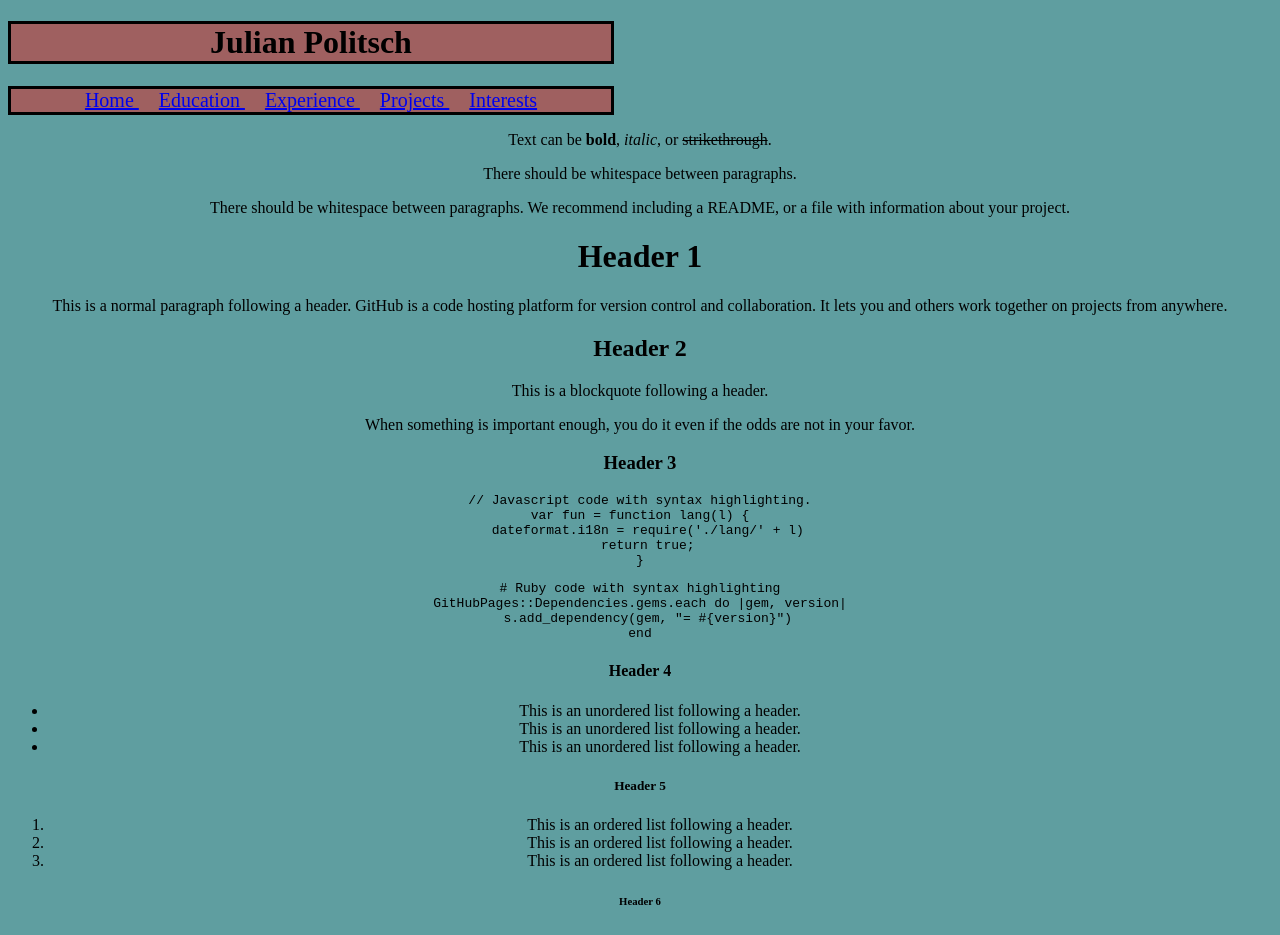
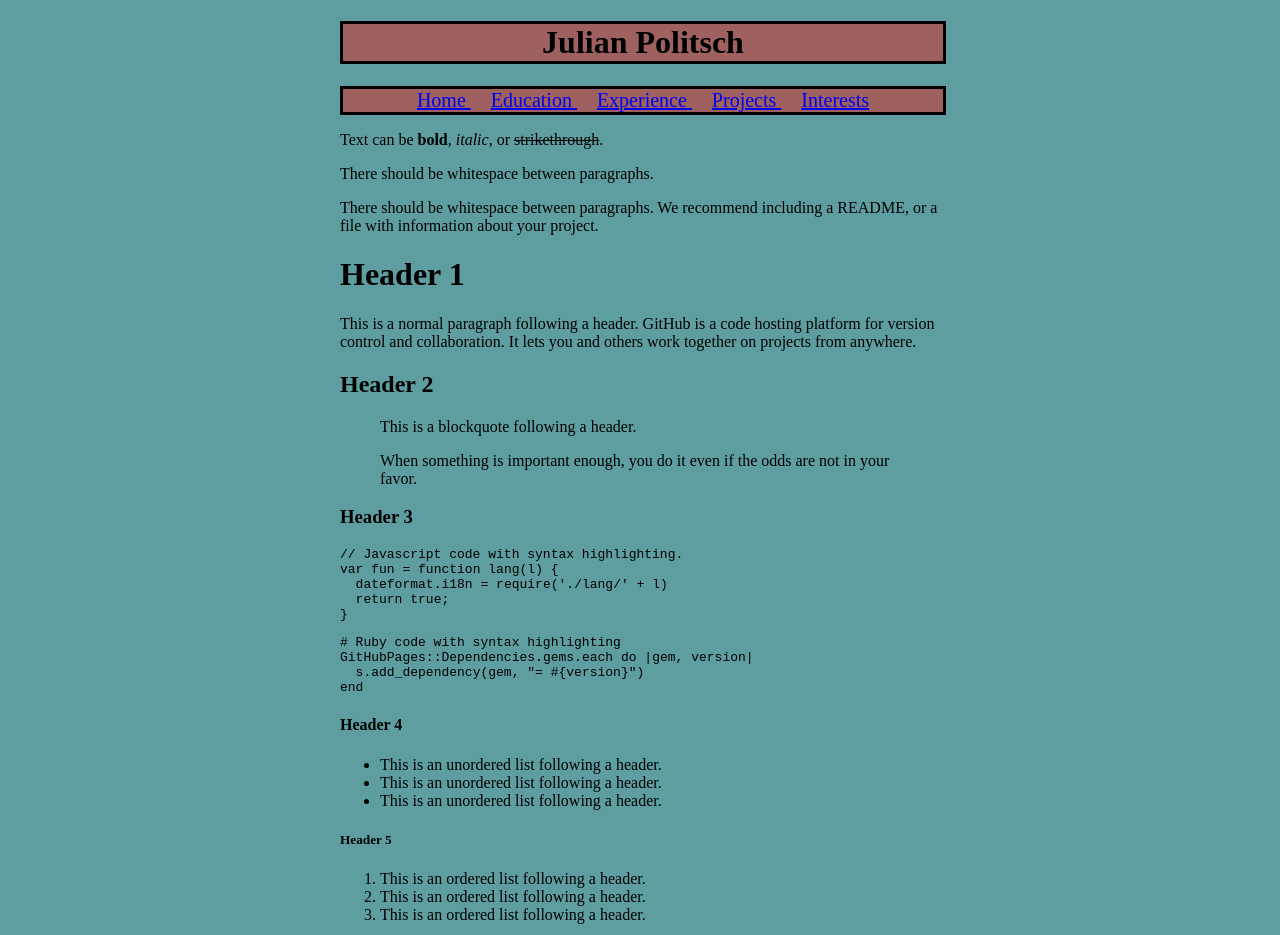
Before and after one commit to jepolitsch/jepolitsch.github.io, a Jekyll site: the page built from index.md, in a window 1280 px wide. Shown: the top 935 px of the page. Built offline with Jekyll 4.4.1, drawn with Linux system fonts in a browser that asks for light colours.

Commit message:
Update alt.html

```diff
--- a/_layouts/alt.html
+++ b/_layouts/alt.html
@@ -9,6 +9,14 @@
     <style>
       .center {
        text-align: center;
+       border: 3px solid black;
+       width: 600px;
+        }
+       .left {
+       text-align: left;
+       margin-left: auto;
+       margin-right: auto;
+       width: 80em
        border: 3px solid black;
        width: 600px;
         }
@@ -31,7 +39,7 @@
         </nav
    </head>
 
-  <body style="background-color:cadetblue; text-align: center" >
+  <body style="background-color:cadetblue" class="left"  >
     {{ content }}
   </body>
 </html>
```
